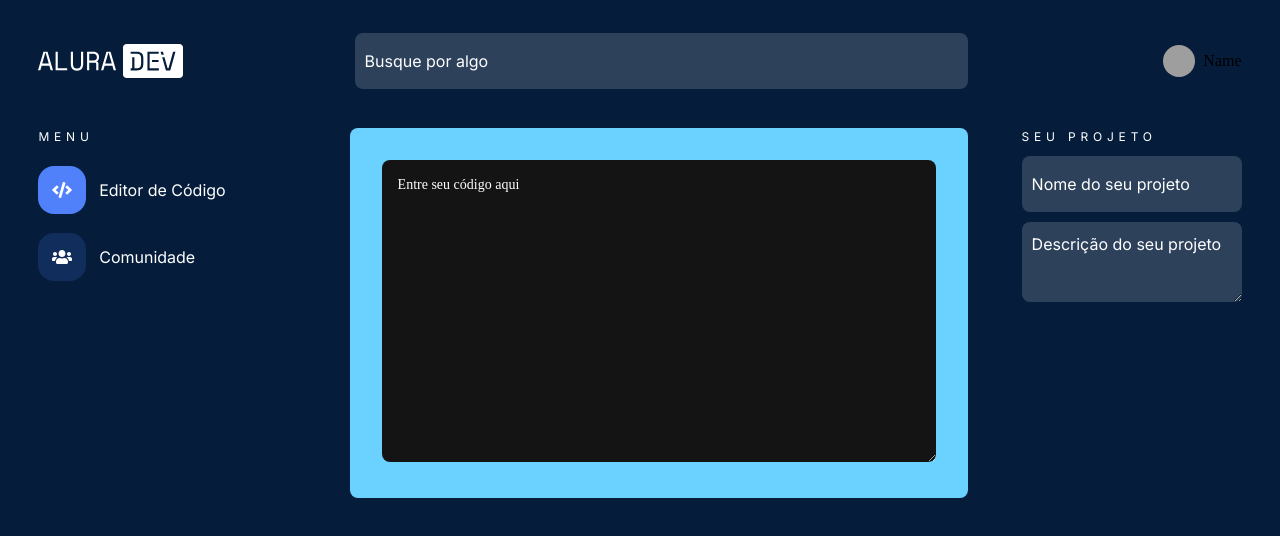
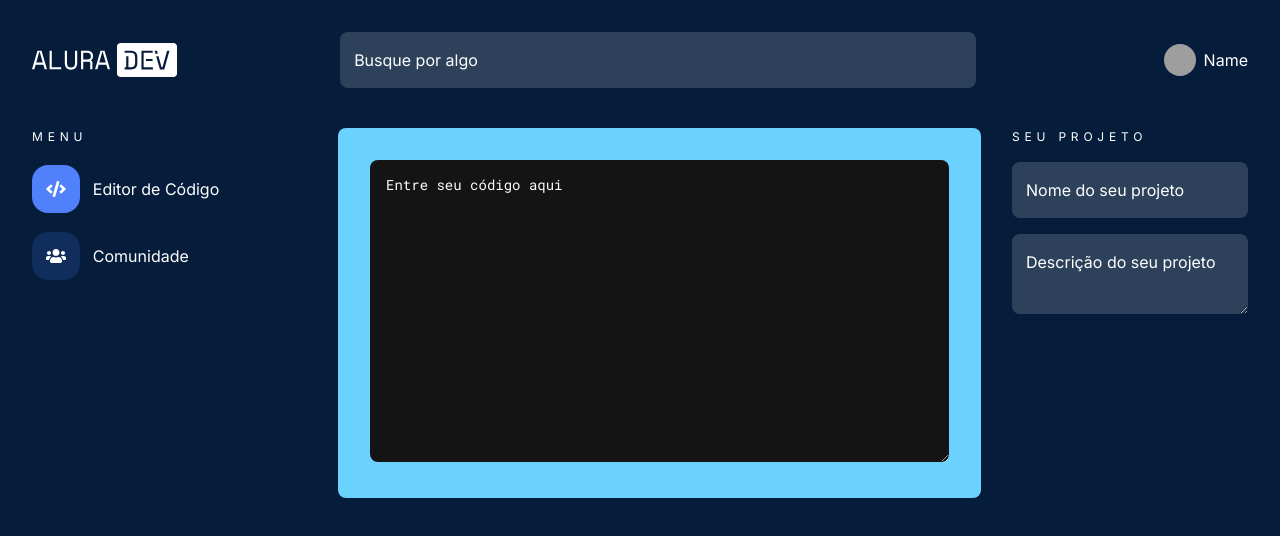
Before and after one commit to Kapizany/CodeHub, a React (Create React App) app: page / in a window 1280 px wide. Shown: the top 536 px of the page. Built offline with nearby package versions, Linux system fonts and the light colour scheme; grey boxes are pictures that could not be loaded.

Commit message:
Minor changes in padding, position and code formatting

```diff
--- a/public/index.html
+++ b/public/index.html
@@ -2,12 +2,21 @@
 <html lang="en">
   <head>
     <meta charset="utf-8" />
-    <link rel="preconnect" href="https://fonts.googleapis.com">
-    <link rel="preconnect" href="https://fonts.gstatic.com" crossorigin>
+
+    <link rel="preconnect" href="https://fonts.googleapis.com" />
+    <link rel="preconnect" href="https://fonts.gstatic.com" crossorigin />
     <link
       href="https://fonts.googleapis.com/css2?family=Inter:wght@400;600&display=swap"
       rel="stylesheet"
-    >
+    />
+
+    <link rel="preconnect" href="https://fonts.googleapis.com" />
+    <link rel="preconnect" href="https://fonts.gstatic.com" crossorigin />
+    <link
+      href="https://fonts.googleapis.com/css2?family=Roboto+Mono&display=swap"
+      rel="stylesheet"
+    />
+
     <link rel="icon" href="%PUBLIC_URL%/favicon.ico" />
     <meta name="viewport" content="width=device-width, initial-scale=1" />
     <meta name="theme-color" content="#000000" />
@@ -15,7 +24,6 @@
       name="description"
       content="Web site created using create-react-app"
     />
-
     <title>React App</title>
   </head>
   <body>
--- a/src/components/CodeEditor/styles.ts
+++ b/src/components/CodeEditor/styles.ts
@@ -10,11 +10,11 @@ export const CodeEditorContainer = styled.div`
 
   border-radius: 0.5rem;
   border-style: hidden;
-  border-width: 0px;
+  border-width: 0rem;
 `;
 
 export const CodeEditorFieldContainer = styled.textarea`
-  width: 32.65rem;
+  width: 34.2rem; /* only works when maximized */
   height: 16.88rem;
 
   padding: 1rem;
@@ -24,7 +24,7 @@ export const CodeEditorFieldContainer = styled.textarea`
 
   border-radius: 0.5rem;
   border-style: hidden;
-  border-width: 0px;
+  border-width: 0rem;
 
   /* $editor-shadow */
   /* box-shadow: 0px 16px 24px rgba(0, 0, 0, 0.24); */
--- a/src/components/EditorBody/styles.tsx
+++ b/src/components/EditorBody/styles.tsx
@@ -2,14 +2,14 @@ import styled from "styled-components";
 
 export const EditorBodyOuterDiv = styled.div`
   position: absolute;
-  top: 5.52rem; /* 3.35rem previously */
-  left: 25%;
-  width: 72%;
+  top: 5.5rem; /* 3.35rem previously */
+  left: 24.5%;
+  width: 73%; /* 72% previously */
 `;
 
 export const EditorBodyContainer = styled.div`
   margin-top: 2.5rem;
-  margin-left: 1.85rem;
+  margin-left: 1.53rem;
   display: flex;
   justify-content: space-between;
 `;
--- a/src/components/Header/styles.ts
+++ b/src/components/Header/styles.ts
@@ -3,10 +3,10 @@ import styled from "styled-components";
 export const HeaderContainer = styled.header`
   position: fixed;
   top: 0;
-  left: 3%;
-  width: 94%;
-  height: 3.38rem; /* 2.4rem previously, 0.2rem more than the SearchBar (2.2) */
-  padding-top: 2.14rem; /* 0.91rem previously */
+  left: 2.5%; /* 3% previously */
+  width: 95%; /* 94% previously */
+  height: 3.5rem; /* 2.4rem previously, 0.2rem more than the SearchBar (2.2) */
+  padding-top: 2rem; /* 0.91rem previously */
   display: flex;
   align-items: center;
   justify-content: space-between;
--- a/src/components/ProfilePicture/index.tsx
+++ b/src/components/ProfilePicture/index.tsx
@@ -1,4 +1,8 @@
-import { AvatarAndNameHeaderContainer, AvatarHeader, NameHeader } from "./styles";
+import {
+  AvatarAndNameHeaderContainer,
+  AvatarHeader,
+  NameHeader,
+} from "./styles";
 
 export const ProfilePicture = () => {
   return (
--- a/src/components/ProfilePicture/styles.ts
+++ b/src/components/ProfilePicture/styles.ts
@@ -13,4 +13,11 @@ export const AvatarAndNameHeaderContainer = styled.div`
 
 export const NameHeader = styled.span`
   margin-left: 0.5rem;
+
+  font-family: Inter;
+  font-style: normal;
+  font-weight: normal;
+  font-size: 16px;
+  line-height: 24px;
+  color: var(--text-title);
 `;
--- a/src/components/ProjectConfigMenu/styles.ts
+++ b/src/components/ProjectConfigMenu/styles.ts
@@ -6,7 +6,7 @@ export const ProjectConfigMenuContainer = styled.div`
 
   h2 {
     display: inherit;
-    margin-top: 0rem;
+    margin: 0rem;
 
     color: var(--text-title);
 
--- a/src/components/ProjectDescriptionField/styles.ts
+++ b/src/components/ProjectDescriptionField/styles.ts
@@ -3,12 +3,13 @@ import styled from "styled-components";
 export const ProjectDescriptionFieldContainer = styled.textarea`
   display: inline-block;
   width: 13rem;
-  height: 4.25rem;
-  padding-top: 0.625rem;
-  padding-left: 0.625rem;
+  height: 3rem;
+  margin: 0rem;
+  padding: 1rem 14px;
 
   border-radius: 0.5rem;
   border-style: hidden;
+  border-width: 0rem;
 
   background: var(--input-background);
 
--- a/src/components/ProjectTitleField/styles.ts
+++ b/src/components/ProjectTitleField/styles.ts
@@ -3,12 +3,13 @@ import styled from "styled-components";
 export const ProjectTitleFieldContainer = styled.input`
   display: inline-block;
   width: 13rem;
-  height: 3.38rem;
-  margin-bottom: 0.623rem;
-  padding-left: 0.625rem;
+  height: 3.5rem;
+  margin: 1rem 0;
+  padding: 0 14px;
 
   border-radius: 0.5rem;
   border-style: hidden;
+  border-width: 0rem;
 
   background: var(--input-background);
 
--- a/src/components/SearchBar/styles.ts
+++ b/src/components/SearchBar/styles.ts
@@ -2,9 +2,9 @@ import styled from "styled-components";
 
 export const SearchBarContainer = styled.input`
   width: 50%;
-  height: 3.38rem; /* 2.2rem previously */
+  height: 3.5rem; /* 2.2rem previously */
   margin-left: -2%;
-  padding-left: 0.625rem;
+  padding: 0 14px;
 
   border-radius: 0.5rem;
   border-style: hidden;
--- a/src/components/SidebarMenu/styles.ts
+++ b/src/components/SidebarMenu/styles.ts
@@ -2,11 +2,10 @@ import styled from "styled-components";
 
 export const SidebarMenuContainer = styled.div`
   position: absolute;
-  top: 5.52rem; /* 3.35rem previously */
+  top: 5.5rem; /* 3.35rem previously */
   bottom: 0.5rem;
-  left: 3%;
+  left: 2.5%; /* 3% previously */
   width: 22%;
-
 `;
 
 export const SideBarMenuDiv = styled.div`
@@ -18,7 +17,7 @@ export const SideBarMenuDiv = styled.div`
   letter-spacing: 0.3rem;
   text-transform: uppercase;
   margin-top: 2.5rem;
-  color: #FFFFFF;
+  color: #ffffff;
 `;
 export const SideBarMenuListContainer = styled.div`
   display: flex;
@@ -29,7 +28,7 @@ export const SideBarMenuListContainer = styled.div`
 `;
 
 interface SidebarMenuItemIconBackgroundProps {
-  isSelected?:boolean;
+  isSelected?: boolean;
 }
 export const SidebarMenuItemIconBackground = styled.div<SidebarMenuItemIconBackgroundProps>`
   width: 3rem;
@@ -38,7 +37,8 @@ export const SidebarMenuItemIconBackground = styled.div<SidebarMenuItemIconBackg
   display: flex;
   align-items: center;
   justify-content: space-around;
-  background: ${props => props.isSelected ? "var(--blue-light)" : "var(--blue)"};
+  background: ${(props) =>
+    props.isSelected ? "var(--blue-light)" : "var(--blue)"};
 `;
 
 export const SidebarMenuItemIconText = styled.span`
@@ -48,5 +48,5 @@ export const SidebarMenuItemIconText = styled.span`
   font-size: 1rem;
   line-height: 1.5rem;
   margin-left: 0.8rem;
-  color: #FFFFFF;
+  color: #ffffff;
 `;
```
Also changed, not shown: src/components/SidebarMenu/index.tsx (+17 -15 lines).
